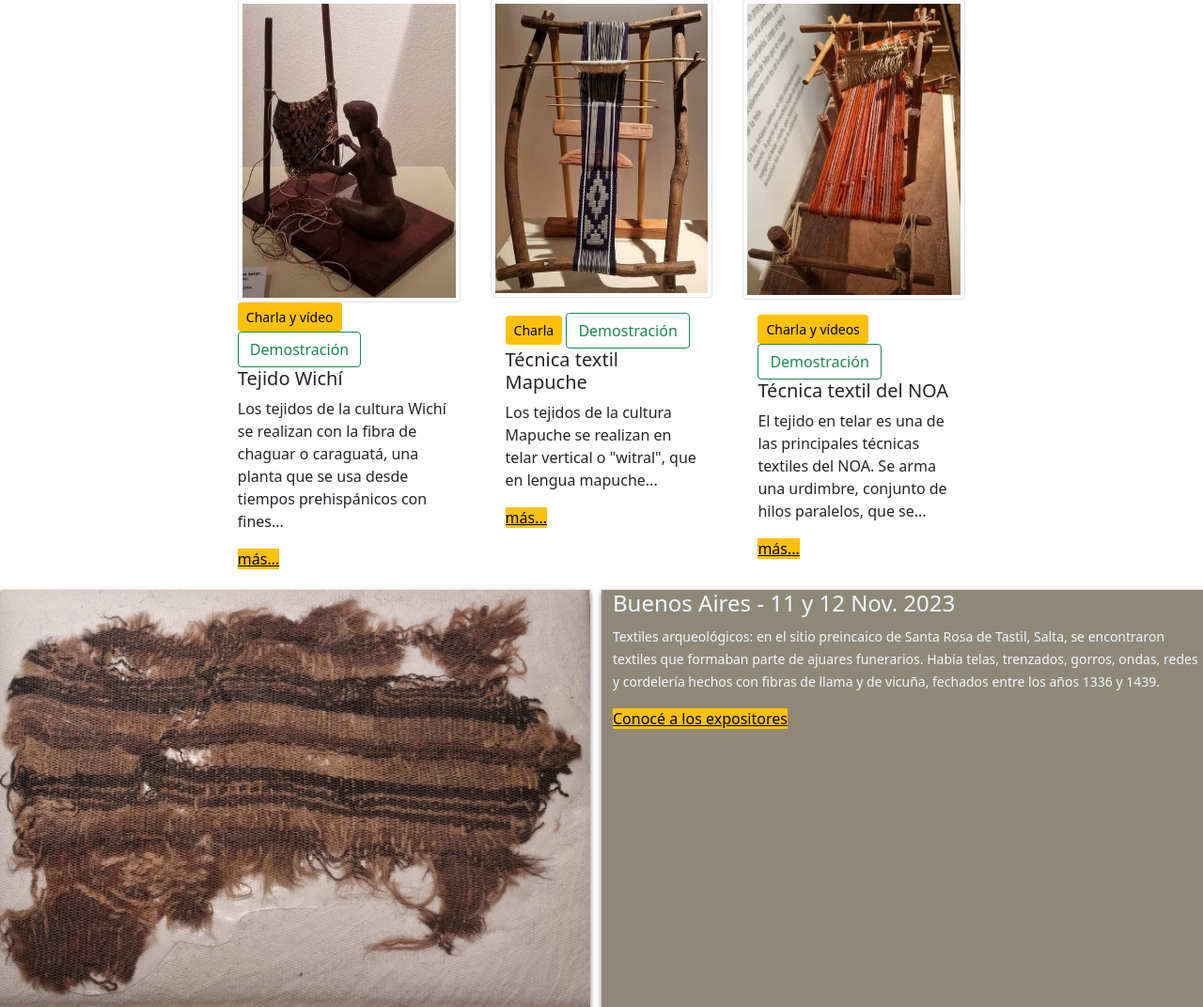
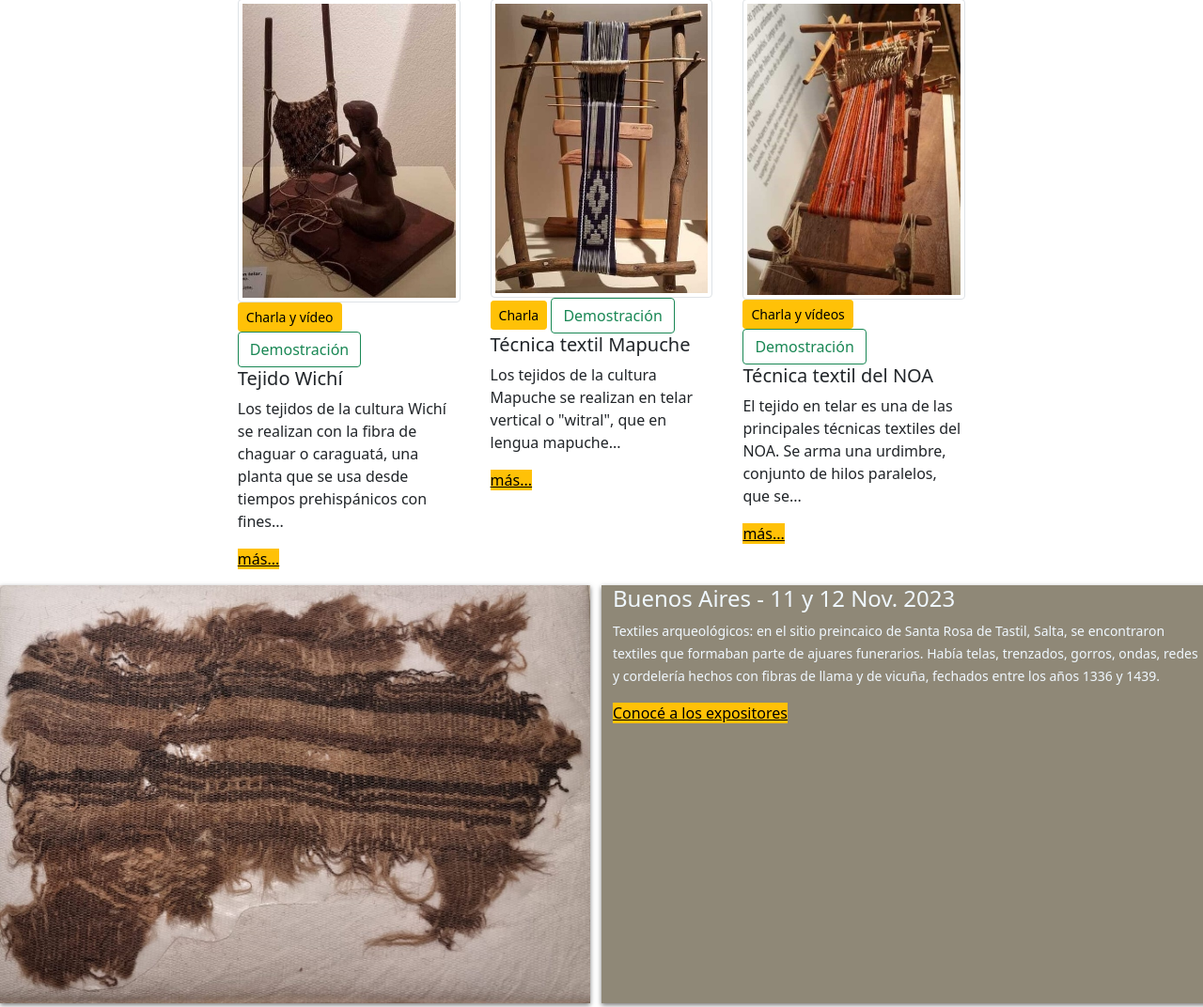
Before and after one commit to IsabelIMTextil/phpintegrador1, a PHP site: page / in a window 1280 px wide. Shown: the part 479-1551 px from the top of the page at 94% size. Run offline with PHP 8.4, Linux system fonts and the light colour scheme; some web fonts are replaced.

Commit message:
agregué 2 p-0

```diff
--- a/pages/main.php
+++ b/pages/main.php
@@ -59,10 +59,12 @@
   <h2>Charlas sobre pueblos originarios</h2>
     <h5> Cultura, lengua, cosmovisión y técnicas textiles</h5>
    </div>
+
     <div class="row">
        <div class="card-group">
 
          <div class="col"> </div>
+
          <div class="col m-3">
       <div class="card-responsive">
       <img src="imagenes/wichi-tec.jpeg" class=" img-thumbnail rounded" alt="técnica textil wichí">
@@ -70,38 +72,33 @@
       <button type="button" class="btn btn-warning btn-sm">Charla y vídeo</button>
       <button type="button" class="btn btn-outline-success">Demostración</button>
        <h5 class="card-title">Tejido Wichí </h5>
-                              <p class="card-text row-4">Los tejidos de la cultura Wichí se realizan con la fibra de chaguar o caraguatá, una
-                                planta que se usa desde tiempos prehispánicos con fines... </p>
+      <p class="card-text row-4">Los tejidos de la cultura Wichí se realizan con la fibra de chaguar o caraguatá, una planta que se usa desde tiempos prehispánicos con fines... </p>
     <!-- <p class="card-text"><small class="text-body-secondary">más...</small></p> -->
-                  <?php
-                  echo "<td><a class='button [btn btn-warning btn-block]'href='pages/wichi.php' target='_blank'>más...</a></td></tr>";
-                  ?>
+  <?php echo "<td><a class='button [btn btn-warning btn-block]'href='pages/wichi.php' target='_blank'>más...</a></td></tr>";     ?>
+    </div>
+         </div>
+    </div>
+
+    <div class="col m-3">
+   <div class="card-responsive">
+    <img src="imagenes/mapuche-tec.jpeg" class="img-thumbnail rounded" alt="técnica textil mapuche">
+     <div class="card-body p-0">
+     <button type="button" class="btn btn-warning btn-sm">Charla</button>
+       <button type="button" class="btn btn-outline-success">Demostración</button>
+        <h5 class="card-title">Técnica textil Mapuche</h5>
+       <p class="card-text">Los tejidos de la cultura Mapuche se realizan en telar vertical o "witral", que en lengua mapuche...</p>
+    <!-- <p class="card-text"><small class="text-body-secondary">más...</small></p> -->
+   <?php echo "<td><a class='button [btn btn-warning btn-block]'href='pages/mapuche.php' target='_blank'>más...</a></td></tr>"; ?>
 
                             </div>
                           </div>
                         </div>
-                        <div class="col m-3">
-                          <div class="card-responsive">
-                            <img src="imagenes/mapuche-tec.jpeg" class="img-thumbnail rounded" alt="técnica textil mapuche">
-                            <div class="card-body">
-                              <button type="button" class="btn btn-warning btn-sm">Charla</button>
-                              <button type="button" class="btn btn-outline-success">Demostración</button>
-                              <h5 class="card-title">Técnica textil Mapuche</h5>
-                              <p class="card-text">Los tejidos de la cultura Mapuche se realizan en telar vertical o "witral", que en
-                                lengua mapuche...</p>
-                              <!-- <p class="card-text"><small class="text-body-secondary">más...</small></p> -->
-                              <?php
 
-                  echo "<td><a class='button [btn btn-warning btn-block]'href='pages/mapuche.php' target='_blank'>más...</a></td></tr>";
-?>
 
-                            </div>
-                          </div>
-                        </div>
                         <div class="col m-3">
                           <div class="card-responsive">
                             <img src="imagenes/diaguita-tec.jpeg" class="img-thumbnail rounded" alt="técnica textil del NOA">
-                            <div class="card-body">
+                            <div class="card-body p-0">
                               <button type="button" class="btn btn-warning btn-sm">Charla y vídeos</button>
                               <button type="button" class="btn btn-outline-success" >Demostración</button>
                               <h5 class="card-title">Técnica textil del NOA</h5>
```
Lines whose indentation alone changed are shown as unchanged.
